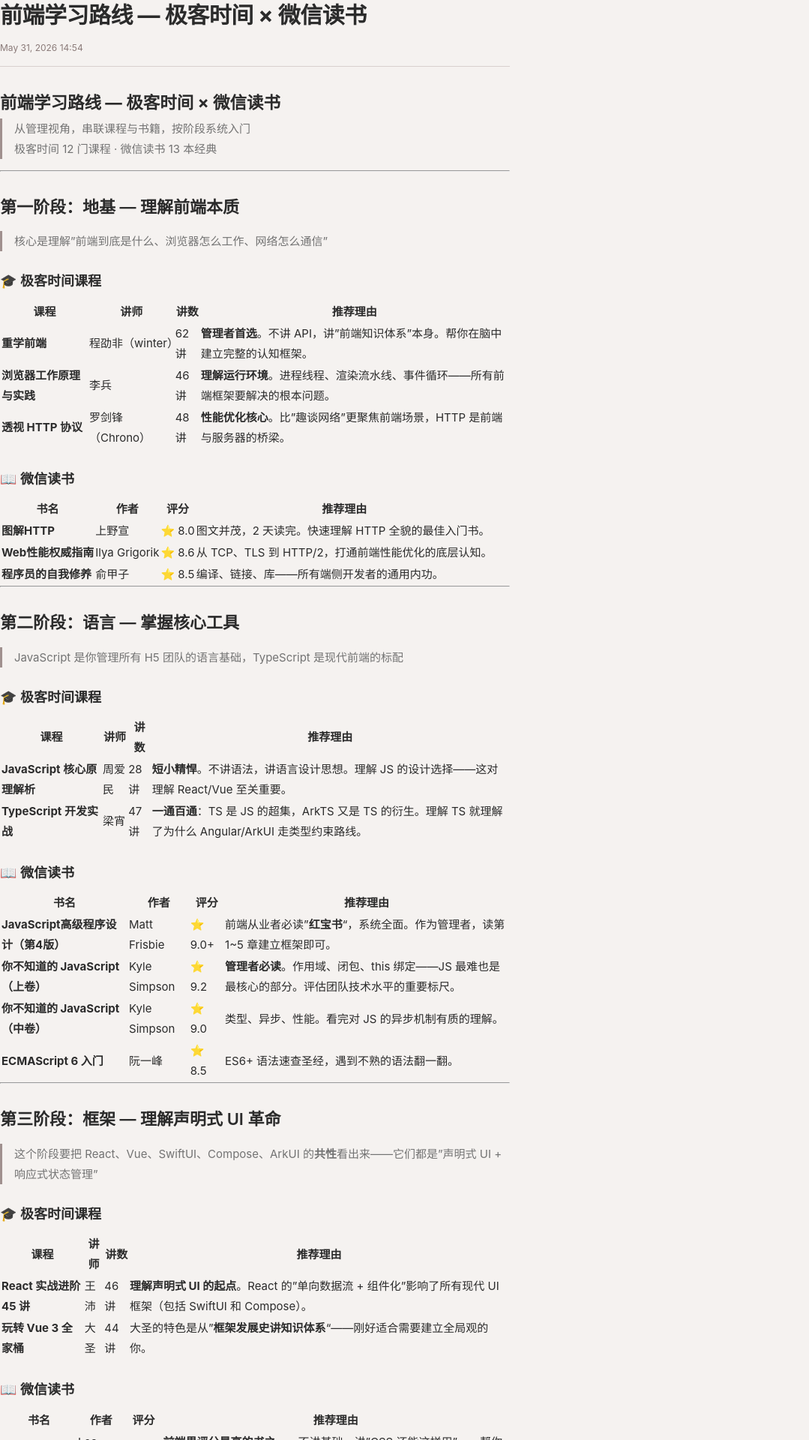
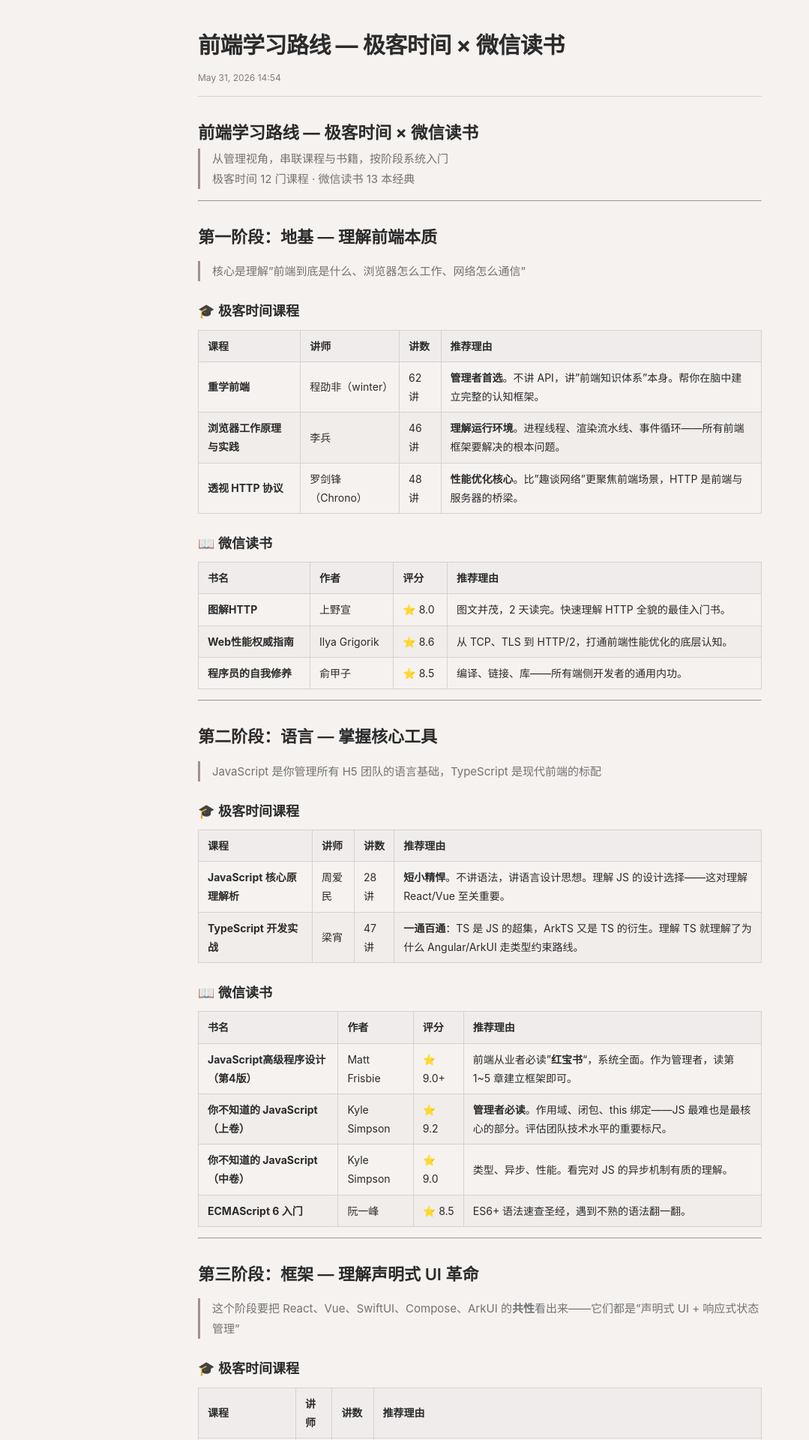
Before and after one commit to belber/belber.github.io, a Jekyll site: the page built from _posts/2026-05-31-前端学习路线-极客时间-微信读书.md, in a window 1280 px wide. Shown: the top 1920 px of the page at 75% size, without its empty margins (0-1079 px from the left). Built offline with Jekyll 4.4.1, drawn with Linux system fonts in a browser that asks for light colours.

Commit message:
feat: widen post content to 800px, add table borders
Increase content max-width from 680px to 800px for better PC reading experience.
Center article on direct post page with wrapper container.
Add table border, header background, and alternating row colors.

Co-Authored-By: Claude Opus 4.7 <noreply@anthropic.com>

```diff
--- a/_layouts/post.html
+++ b/_layouts/post.html
@@ -1,6 +1,7 @@
 ---
 layout: default
 ---
+<div class="post-page-wrapper">
   <article class="post-article">
     <header class="post-article-header">
       <h1 class="post-article-title">{{ page.title }}</h1>
@@ -15,3 +16,4 @@ layout: default
       {{ content }}
     </div>
   </article>
+</div>
--- a/assets/css/main.scss
+++ b/assets/css/main.scss
@@ -556,9 +556,17 @@ a {
   letter-spacing: 0.3px;
 }
 
+// === 直接访问文章页面的包装容器 ===
+.post-page-wrapper {
+  max-width: 800px;
+  margin: 0 auto;
+  padding: 40px 24px;
+  min-height: 100vh;
+}
+
 // === 文章内容样式 ===
 .post-display {
-  max-width: 680px;
+  max-width: 800px;
   animation: fadeIn 0.2s ease;
 }
 
@@ -568,7 +576,8 @@ a {
 }
 
 .post-article {
-  max-width: 680px;
+  max-width: 800px;
+  margin: 0 auto;
 }
 
 .post-article-header {
@@ -645,6 +654,28 @@ a {
     color: var(--blockquote-clr);
     font-style: normal;
     margin-bottom: 1em;
+  }
+
+  table {
+    width: 100%;
+    border-collapse: collapse;
+    margin-bottom: 1em;
+    font-size: 14px;
+
+    th, td {
+      border: 1px solid var(--border);
+      padding: 8px 12px;
+      text-align: left;
+    }
+
+    th {
+      background: var(--light-bg);
+      font-weight: 600;
+    }
+
+    tr:nth-child(even) {
+      background: rgba(0,0,0,0.02);
+    }
   }
 
   img {
```
Lines whose indentation alone changed are shown as unchanged.
